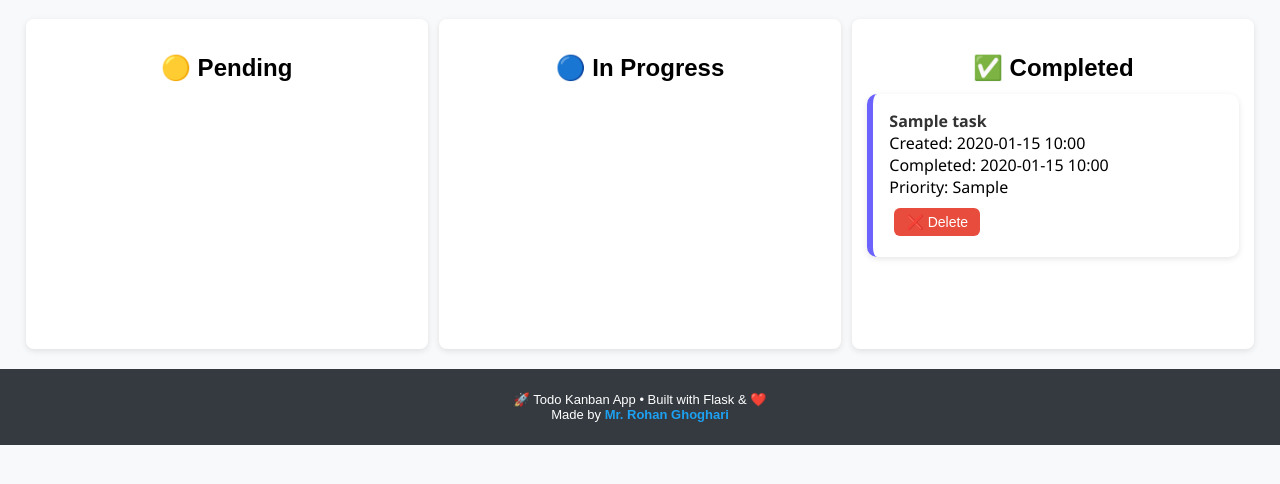
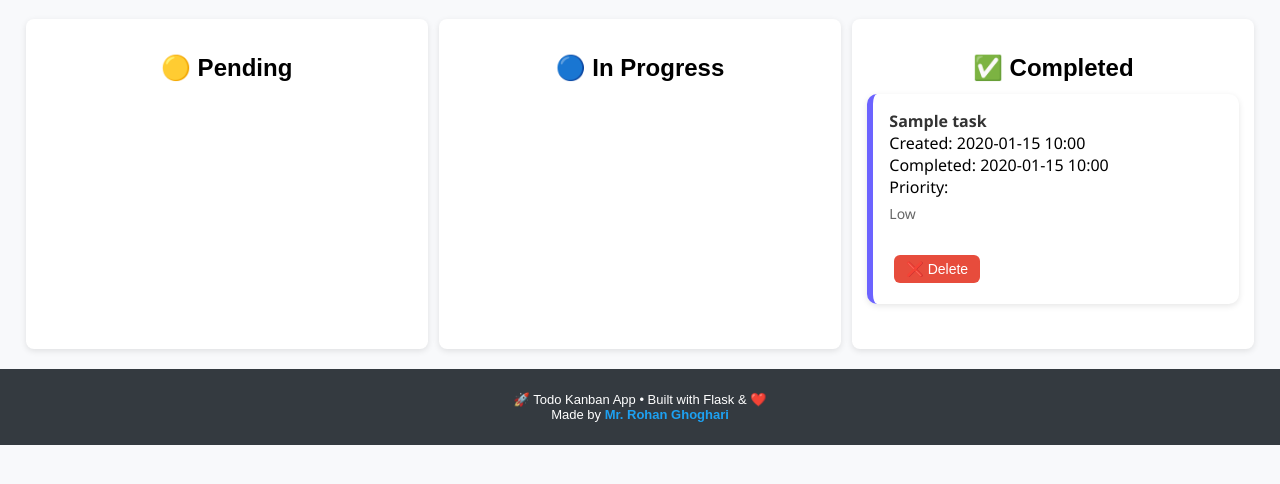
Before and after one commit to roni3132/todoapp-multi-tier, a Flask app: template templates/index.html in a window 1280 px wide. Shown: the part 167-651 px from the top of the page. Run offline with Flask 3, Linux system fonts and the light colour scheme; tables that the repository leaves empty hold one stand-in row (values such as "Sample post"); the template is opened without the code that fills it: values that come from a table or form of the project are taken from there, most other values are stand-ins (such as "Sample title", 1, 10 or a date in 2020).

Commit message:
`Refactored HTML template with minor formatting changes and added whitespace consistency.`

```diff
--- a/templates/index.html
+++ b/templates/index.html
@@ -1,29 +1,44 @@
 <!DOCTYPE html>
 <html lang="en">
   <head>
-  <meta charset="UTF-8">
+    <meta charset="UTF-8" />
     <title>Todo Kanban App</title>
-  <link rel="stylesheet" href="{{ url_for('static', filename='style.css') }}">
+    <link
+      rel="stylesheet"
+      href="{{ url_for('static', filename='style.css') }}"
+    />
     <script src="{{ url_for('static', filename='script.js') }}" defer></script>
   </head>
   <body>
     <header>
       <h1>📋 Todo Kanban App</h1>
       <div class="stats-bar">
-      <div class="stat total">📋 Total <span id="total-count">{{ counts.total }}</span></div>
-      <div class="stat pending">🟡 Pending <span id="pending-count">{{ counts.pending }}</span></div>
-      <div class="stat progress">🔵 In Progress <span id="progress-count">{{ counts.progress }}</span></div>
-      <div class="stat completed">✅ Completed <span id="completed-count">{{ counts.completed }}</span></div>
+        <div class="stat total">
+          📋 Total <span id="total-count">{{ counts.total }}</span>
+        </div>
+        <div class="stat pending">
+          🟡 Pending <span id="pending-count">{{ counts.pending }}</span>
+        </div>
+        <div class="stat progress">
+          🔵 In Progress <span id="progress-count">{{ counts.progress }}</span>
+        </div>
+        <div class="stat completed">
+          ✅ Completed <span id="completed-count">{{ counts.completed }}</span>
+        </div>
         <div class="stat cpu">🖥️ CPU {{ cpu }}%</div>
         <div class="stat memory">💾 Memory {{ memory }}%</div>
         <div class="stat disk">📦 Disk {{ disk }}%</div>
       </div>
-
     </header>
 
     <div class="add-task">
       <form action="/add" method="POST" class="task-form">
-      <input type="text" name="title" placeholder="✏️ Enter new task" required>
+        <input
+          type="text"
+          name="title"
+          placeholder="✏️ Enter new task"
+          required
+        />
         <select name="priority">
           <option>Low</option>
           <option>Medium</option>
@@ -33,41 +48,98 @@
       </form>
     </div>
 
-
     <div class="container">
-    <div class="column" data-status="Pending" ondrop="handleDrop(event)" ondragover="allowDrop(event)">
+      <div
+        class="column"
+        data-status="Pending"
+        ondrop="handleDrop(event)"
+        ondragover="allowDrop(event)"
+      >
         <h2>🟡 Pending</h2>
         {% for task in tasks if task.status == "Pending" %}
-      <div class="task" draggable="true" ondragstart="drag(event)" data-task-id="{{ task.id }}">
-        <strong>{{ task.title }}</strong><br>
-        Created: {{ task.created_at.strftime("%Y-%m-%d %H:%M") }}<br>
-        Priority: {{ task.priority }}<br>
-        <button class="delete-btn" onclick="deleteTask({{task.id}})">❌ Delete</button>
+        <div
+          class="task"
+          draggable="true"
+          ondragstart="drag(event)"
+          data-task-id="{{ task.id }}"
+        >
+          <strong>{{ task.title }}</strong><br />
+          Created: {{ task.created_at.strftime("%Y-%m-%d %H:%M") }}<br />
+          Priority: {% if task.priority == "High" %}
+          <span class="badge badge-danger">High</span>
+          {% elif task.priority == "Medium" %}
+          <span class="badge badge-warning">Medium</span>
+          {% else %}
+          <span class="badge badge-secondary">Low</span>
+          {% endif %}
+          <br />
+          <button class="delete-btn" onclick="deleteTask({{task.id}})">
+            ❌ Delete
+          </button>
         </div>
         {% endfor %}
       </div>
 
-    <div class="column" data-status="In Progress" ondrop="handleDrop(event)" ondragover="allowDrop(event)">
+      <div
+        class="column"
+        data-status="In Progress"
+        ondrop="handleDrop(event)"
+        ondragover="allowDrop(event)"
+      >
         <h2>🔵 In Progress</h2>
         {% for task in tasks if task.status == "In Progress" %}
-      <div class="task" draggable="true" ondragstart="drag(event)" data-task-id="{{ task.id }}">
-        <strong>{{ task.title }}</strong><br>
-        Created: {{ task.created_at.strftime("%Y-%m-%d %H:%M") }}<br>
-        Priority: {{ task.priority }}<br>
-        <button class="delete-btn" onclick="deleteTask({{task.id}})">❌ Delete</button>
+        <div
+          class="task"
+          draggable="true"
+          ondragstart="drag(event)"
+          data-task-id="{{ task.id }}"
+        >
+          <strong>{{ task.title }}</strong><br />
+          Created: {{ task.created_at.strftime("%Y-%m-%d %H:%M") }}<br />
+          Priority: {% if task.priority == "High" %}
+          <span class="badge badge-danger">High</span>
+          {% elif task.priority == "Medium" %}
+          <span class="badge badge-warning">Medium</span>
+          {% else %}
+          <span class="badge badge-secondary">Low</span>
+          {% endif %}
+          <br />
+          <button class="delete-btn" onclick="deleteTask({{task.id}})">
+            ❌ Delete
+          </button>
         </div>
         {% endfor %}
       </div>
 
-    <div class="column" data-status="Completed" ondrop="handleDrop(event)" ondragover="allowDrop(event)">
+      <div
+        class="column"
+        data-status="Completed"
+        ondrop="handleDrop(event)"
+        ondragover="allowDrop(event)"
+      >
         <h2>✅ Completed</h2>
         {% for task in tasks if task.status == "Completed" %}
-      <div class="task" draggable="true" ondragstart="drag(event)" data-task-id="{{ task.id }}">
-        <strong>{{ task.title }}</strong><br>
-        Created: {{ task.created_at.strftime("%Y-%m-%d %H:%M") }}<br>
-        Completed: {{ task.completed_at.strftime("%Y-%m-%d %H:%M") if task.completed_at else '-' }}<br>
-        Priority: {{ task.priority }}<br>
-        <button class="delete-btn" onclick="deleteTask({{task.id}})">❌ Delete</button>
+        <div
+          class="task"
+          draggable="true"
+          ondragstart="drag(event)"
+          data-task-id="{{ task.id }}"
+        >
+          <strong>{{ task.title }}</strong><br />
+          Created: {{ task.created_at.strftime("%Y-%m-%d %H:%M") }}<br />
+          Completed: {{ task.completed_at.strftime("%Y-%m-%d %H:%M") if
+          task.completed_at else '-' }}<br />
+          Priority: {% if task.priority == "High" %}
+          <span class="badge badge-danger">High</span>
+          {% elif task.priority == "Medium" %}
+          <span class="badge badge-warning">Medium</span>
+          {% else %}
+          <span class="badge badge-secondary">Low</span>
+          {% endif %}
+          <br />
+          <button class="delete-btn" onclick="deleteTask({{task.id}})">
+            ❌ Delete
+          </button>
         </div>
         {% endfor %}
       </div>
@@ -75,10 +147,11 @@
   </body>
   <footer>
     <p>
-    🚀 Todo Kanban App • Built with Flask & ❤️ <br>
-    Made by <a href="https://www.linkedin.com/in/rohan-ghoghari/" target="_blank">Mr. Rohan Ghoghari</a>
+      🚀 Todo Kanban App • Built with Flask & ❤️ <br />
+      Made by
+      <a href="https://www.linkedin.com/in/rohan-ghoghari/" target="_blank"
+        >Mr. Rohan Ghoghari</a
+      >
     </p>
   </footer>
-
-
 </html>
```
Lines whose indentation alone changed are shown as unchanged.
